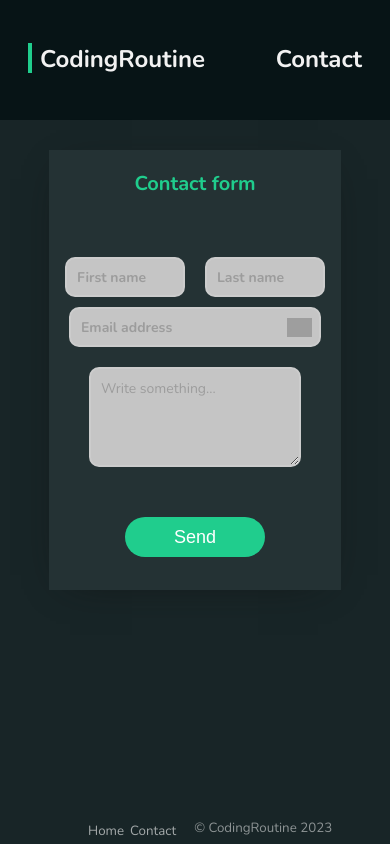
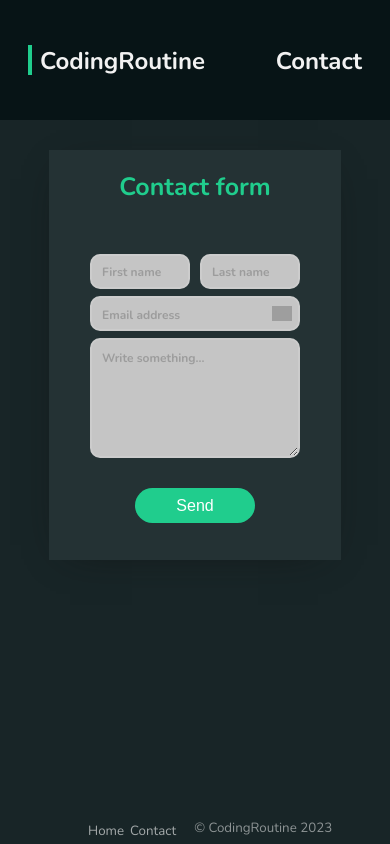
Before and after one commit to WiktorBK/CodingRoutine, a Django app: page /contact/ in a window 390 px wide. Run offline with Django 4.2, Linux system fonts and the light colour scheme; grey boxes are pictures that could not be loaded.

Commit message:
Solve layout problems

```diff
--- a/base/templates/base/home.html
+++ b/base/templates/base/home.html
@@ -4,6 +4,7 @@
 <section id="section1">
     <header>
         <div class="topnav">
+
           <a class="active" href="{% url 'home' %}"
             ><div id="line"></div>
             CodingRoutine</a
--- a/static/styles/style-contact.css
+++ b/static/styles/style-contact.css
@@ -7,7 +7,7 @@
   padding: 20px;
 }
 #inline-form {
-  margin: 10 auto;
+  margin: 0 auto;
   width: auto;
   /* border: 1px solid black; */
   display: flex;
@@ -16,7 +16,7 @@
 #inline[type="text"] {
   margin: 0 auto;
   width: 240px;
-  margin: 10px;
+  margin: 0 10px;
   height: 50px;
   border-radius: 20px;
   font-size: 18px;
@@ -46,7 +46,7 @@
   font-size: 16px;
   font-family: "Nunito", sans-serif;
   opacity: 0.5;
-  font-weight: 500;
+  font-weight: 600;
 }
 
 #message[type="text"] {
@@ -64,7 +64,7 @@
   resize: vertical;
   font-weight: 600;
   font-family: "Nunito", sans-serif;
-  max-height: 300px;
+  max-height: 200px;
   min-height: 50px;
 }
 #message[type="text"]:focus {
@@ -106,6 +106,7 @@
   background-size: 35px;
   background-repeat: no-repeat;
   font-weight: 700;
+  margin-top: 20px;
 }
 
 #email-contact::placeholder {
@@ -148,7 +149,7 @@
   }
   #message[type="text"] {
     width: 380px;
-    margin: 20 0;
+    /* margin: 20 0; */
     font-size: 14px;
     max-height: 200px;
   }
@@ -159,40 +160,42 @@
 
 @media screen and (max-width: 800px) {
   #contact-input[type="submit"] {
-    width: 140px;
-    height: 40px;
-    font-size: 18px;
+    width: 120px;
+    height: 35px;
+    font-size: 16px;
   }
   #contact-box {
-    height: 400px;
+    height: 370px;
   }
 
   #inline[type="text"] {
-    width: 120px;
-    height: 40px;
-    font-size: 14px;
+    width: 100px;
+    height: 35px;
+    font-size: 12px;
+    margin: 0px 5px;
   }
 
   #inline::placeholder {
-    font-size: 14px;
+    font-size: 12px;
   }
 
   #email-contact[type="text"] {
-    width: 260px;
-    height: 40px;
-    background-size: 25px;
+    width: 210px;
+    height: 35px;
+    background-size: 20px;
     font-size: 14px;
+    margin: 7px;
   }
   #email-contact::placeholder {
-    font-size: 14px;
+    font-size: 12px;
   }
   #message[type="text"] {
-    width: 260px;
-    margin: 20 0;
-    font-size: 14px;
-    max-height: 100px;
+    width: 210px;
+    margin: 0;
+    font-size: 12px;
+    max-height: 120px;
   }
   #message::placeholder {
-    font-size: 14px;
+    font-size: 12px;
   }
 }
--- a/static/styles/style-index.css
+++ b/static/styles/style-index.css
@@ -12,6 +12,7 @@
     font-size: 14px;
     display: flex;
     justify-content: center;
+    margin-top: 10px;
   }
 
   #icon {
@@ -77,7 +78,8 @@
   }
 
   #block-inside {
-    margin: 50 auto;
+    margin: 0 auto;
+    margin-top: 50px;
     width: 75%;
     height: 300px;
     border-radius: 7px;
--- a/static/styles/style.css
+++ b/static/styles/style.css
@@ -22,7 +22,7 @@ body {
   float: left;
   color: #f2f2f2;
   text-align: center;
-  padding: 3px 3px;
+  padding: 5px 3px;
   font-weight: 600;
   text-decoration: none;
   font-size: 35px;
@@ -213,7 +213,7 @@ p {
   #sign-up[type="submit"] {width: 180px; height: 45px; font-size: 20px;}
   #email[type="text"] {width: 360px; height: 42px; background-size: 30px;}
   p {font-size: 16px;width: auto;margin: 20 auto; display:flex; justify-content: center;}
-  h2 {font-size: 20px;}
+  h2 {font-size: 25px;}
   #footer {
     width: auto;
     padding: auto;
```
